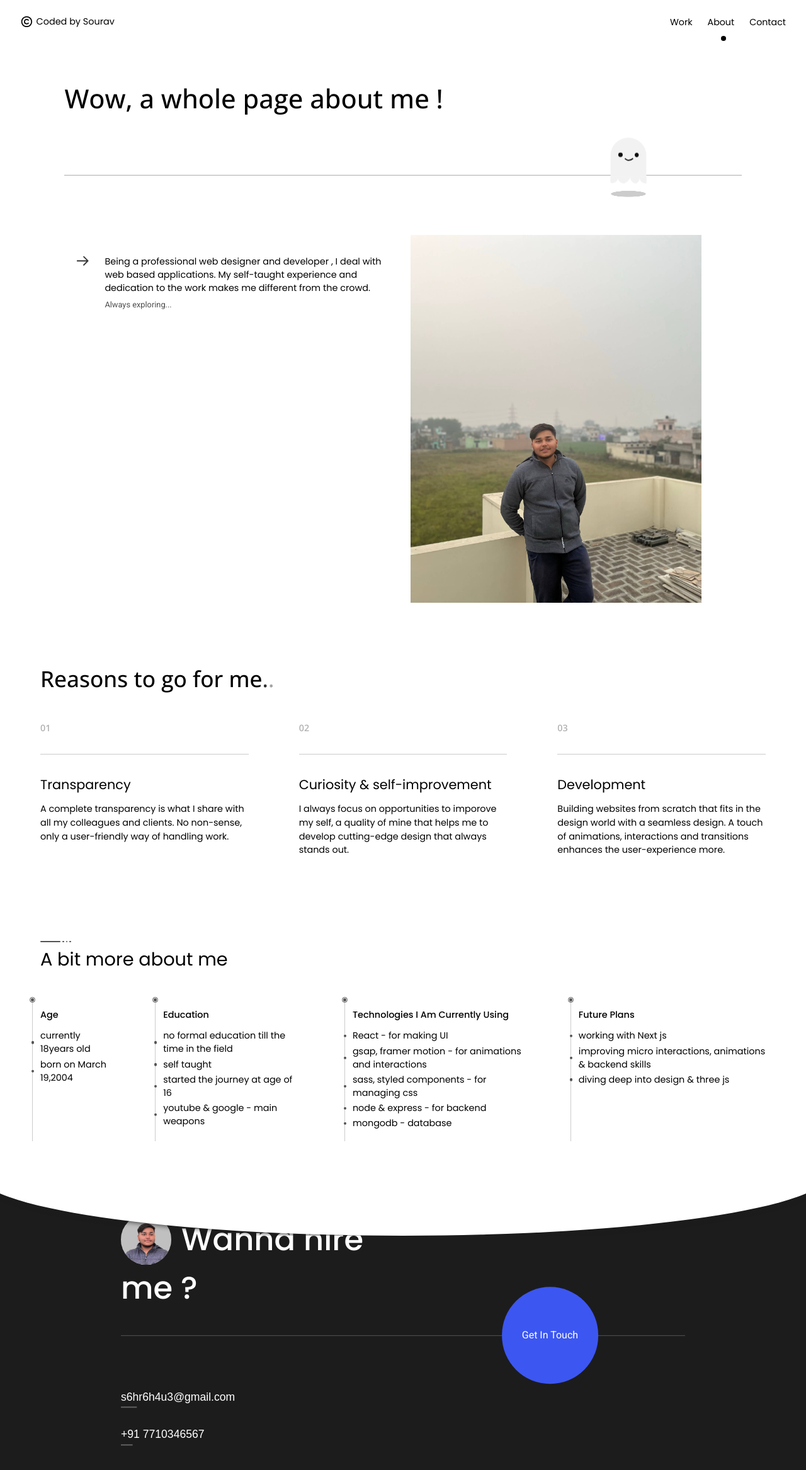
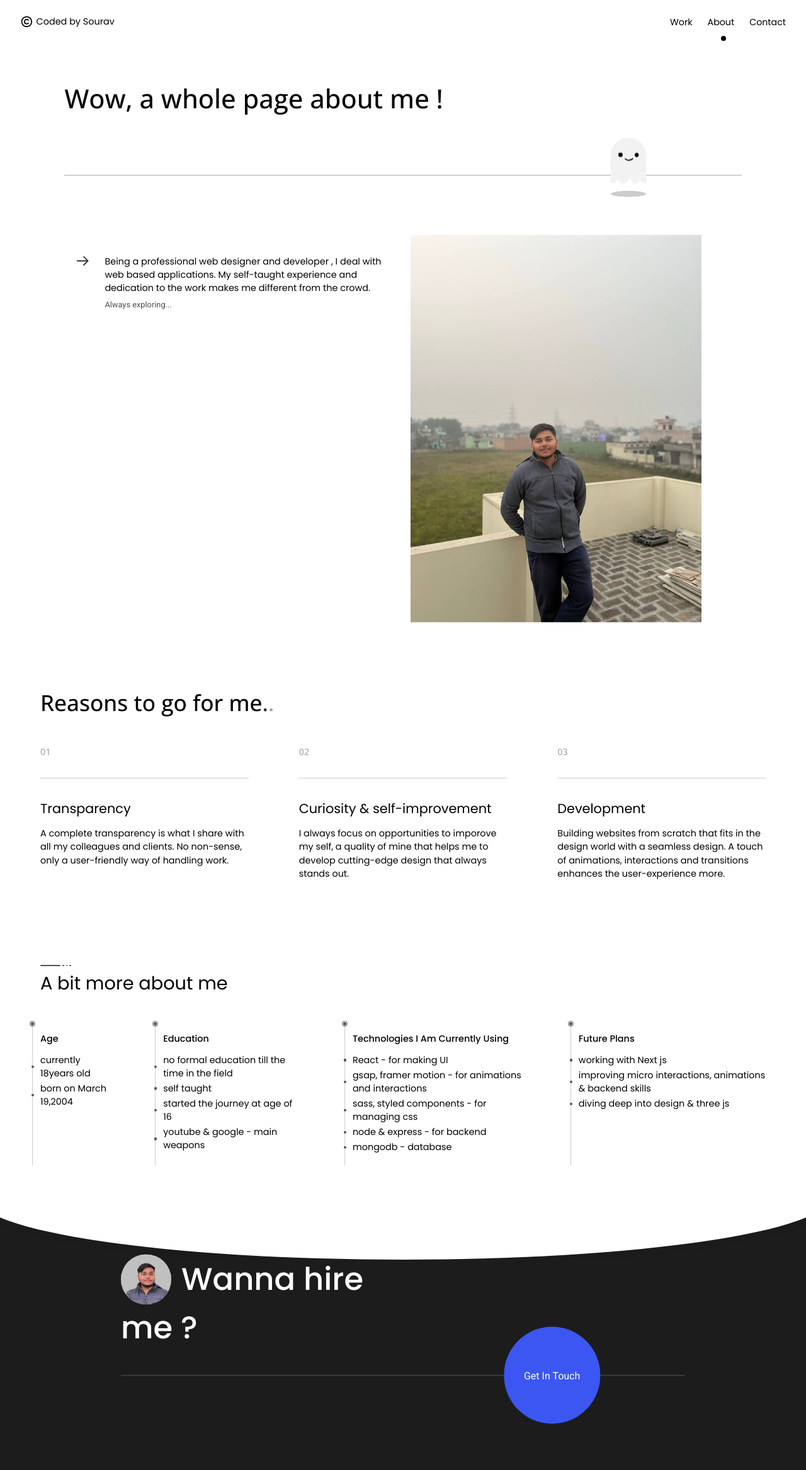
Before and after one commit to souravnub/portfolio-website, a React (Create React App) app: page /about in a window 1280 px wide. Shown: the top 2334 px of the page at 63% size. Built offline with nearby package versions, Linux system fonts and the light colour scheme; no server answers.

Commit message:
used env variables for contact information

```diff
--- a/src/components/img parallax/ImageParallax.js
+++ /dev/null
@@ -1,56 +0,0 @@
-import gsap from "gsap";
-import React from "react";
-import { useEffect } from "react";
-import { useState } from "react";
-
-// strength -> 1 to 100
-const ImageParallax = ({ img, strength = 10, setHasImgLoaded }) => {
-    let [imgDimensions, setImgDimensions] = useState({ height: 0, width: 0 });
-
-    let parallaxImgLoad = ({ target: img }) => {
-        setHasImgLoaded(true);
-        let setDimensions = () => {
-            let { offsetHeight, offsetWidth } = img;
-            setImgDimensions({ width: offsetWidth, height: offsetHeight });
-        };
-
-        setDimensions();
-        window.addEventListener("resize", setDimensions);
-    };
-
-    useEffect(() => {
-        let img = document.querySelector(".parallax-img");
-        let tween = gsap.to(img, {
-            // container height was 90% => img should be moved up only by 10%
-            y: `-${strength}%`,
-            scrollTrigger: {
-                trigger: ".img-parallax-container",
-                start: "-20% 30%",
-                end: "bottom 10%",
-                scrub: 1,
-            },
-        });
-        return () => {
-            tween.kill();
-        };
-    }, [imgDimensions]);
-
-    return (
-        <div
-            className="img-parallax-container"
-            style={{
-                // 90% of the total height if the strength is 10
-                height: (imgDimensions.height * (100 - strength)) / 100,
-                overflow: "hidden",
-            }}>
-            <img
-                src={img}
-                alt=""
-                onLoad={parallaxImgLoad}
-                className="parallax-img"
-            />
-        </div>
-    );
-};
-
-export default ImageParallax;
--- a/src/pages/about/About.js
+++ b/src/pages/about/About.js
@@ -4,17 +4,14 @@ import { useDispatch } from "react-redux/es/hooks/useDispatch";
 import alienSvg from "../../assets/svgs/alien.svg";
 import "./about.scss";
 import gsap from "gsap";
-import { useState } from "react";
 import { HiOutlineArrowRight } from "react-icons/hi";
 import Contact from "../../sections/contact/Contact";
 import myAboutImg from "../../assets/images/my images/my-portfolio-about-img.jpeg";
-import ImageParallax from "../../components/img parallax/ImageParallax";
 
 const About = () => {
     let dispatch = useDispatch();
 
     let aboutPageInteractionRef = useRef();
-    let [hasImgLoaded, setHasImgLoaded] = useState(false);
     let bgColorArr = [
         "#205eb4",
         "#903076",
@@ -85,10 +82,6 @@ const About = () => {
     }, []);
 
     useEffect(() => {
-        if (!hasImgLoaded) {
-            return;
-        }
-
         // why to go for me . line-animations
         gsap.to(
             ".main-about-page-container__reasons-container__reasons-cards-container__card .line",
@@ -138,9 +131,7 @@ const About = () => {
                     stagger: 0.2,
                 });
         });
-
-        return () => {};
-    }, [hasImgLoaded]);
+    }, []);
 
     return (
         <div className="main-about-page-container route-transition-container">
@@ -177,11 +168,7 @@ const About = () => {
                     </span>
                 </div>
                 <div className="main-about-page-container__main-about-section__img-container">
-                    <ImageParallax
-                        img={myAboutImg}
-                        setHasImgLoaded={setHasImgLoaded}
-                        strength={5}
-                    />
+                    <img src={myAboutImg} />
                 </div>
             </div>
 
@@ -305,7 +292,7 @@ const About = () => {
                 </div>
             </div>
 
-            {hasImgLoaded && <Contact />}
+            <Contact />
         </div>
     );
 };
--- a/src/pages/contact/ContactPage.js
+++ b/src/pages/contact/ContactPage.js
@@ -176,7 +176,7 @@ const ContactPage = () => {
                     </div>
                     <div>
                         <span>Email</span>
-                        <span>s6hr6h4u3@gmail.com</span>
+                        <span>{process.env.REACT_APP_EMAIL}</span>
                     </div>
                 </div>
 
--- a/src/sections/contact/Contact.js
+++ b/src/sections/contact/Contact.js
@@ -7,8 +7,8 @@ import "./contact.scss";
 import AnimatedTopCurve from "../../components/AnimatedTopCurve";
 import myImg from "../../assets/images/my images/img-small.jpg";
 const Contact = () => {
-    let phone = "+91 7710346567";
-    let email = "s6hr6h4u3@gmail.com";
+    let phone = process.env.REACT_APP_PHONE;
+    let email = process.env.REACT_APP_EMAIL;
     let [isEmailCopied, setIsEmailCopied] = useState(false);
     let [isPhoneCopied, setIsPhoneCopied] = useState(false);
 
```
